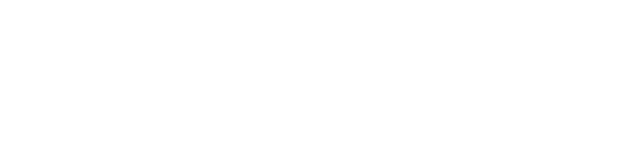
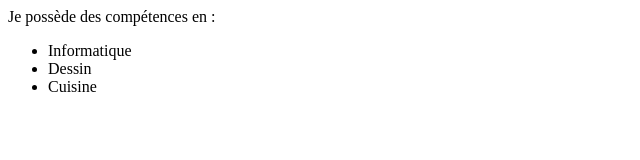
Before and after one commit to ArielleVignissi/git-mon-cv, a plain HTML site: page index.html in a window 1280 px wide. Shown: the whole page, without its empty margins (0-640 px from the left). Drawn offline with Linux system fonts and the light colour scheme.

Commit message:
mise en place de la section competences

```diff
--- a/index.html
+++ b/index.html
@@ -7,6 +7,11 @@
     <title>Document</title>
 </head>
 <body>
-
+    Je possède des compétences en : <br>
+    <ul>
+        <li>Informatique</li>
+        <li>Dessin</li>
+        <li>Cuisine</li>
+    </ul>
 </body>
 </html>
```
